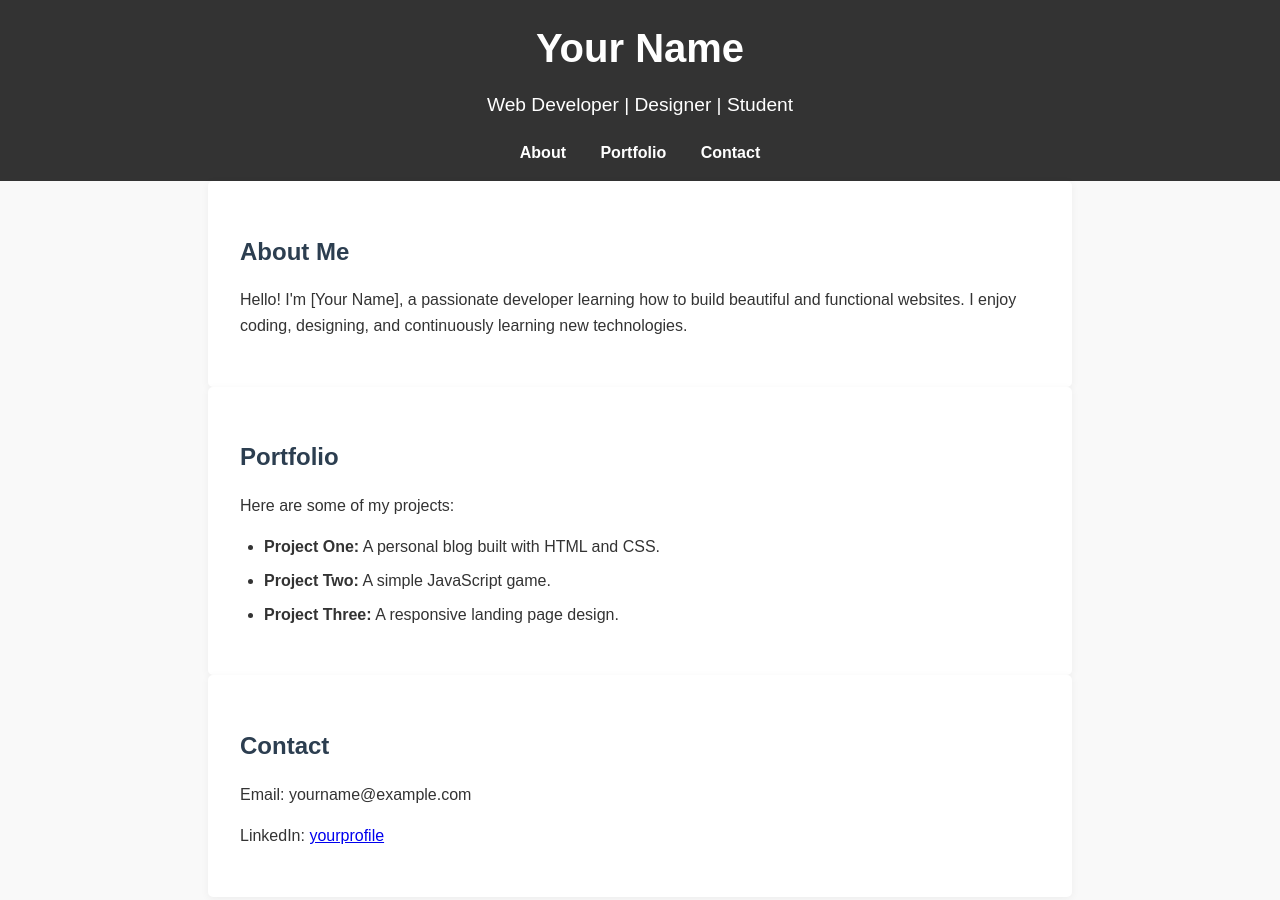
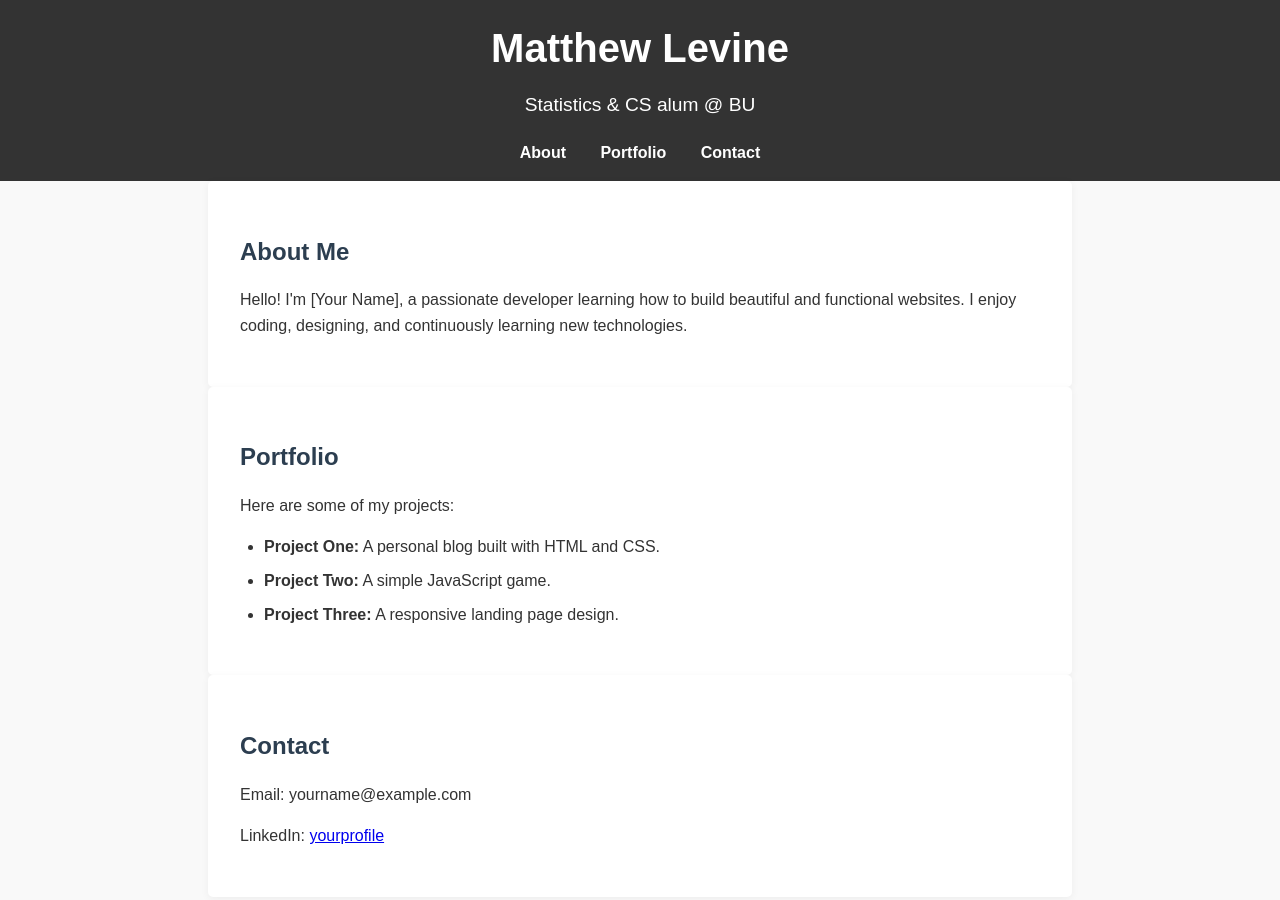
Before and after one commit to MJLevine65/mjlevine65.github.io, a plain HTML site: page index.html in a window 1280 px wide. Shown: the top 900 px of the page. Drawn offline with Linux system fonts and the light colour scheme.

Commit message:
Update index.html

```diff
--- a/index.html
+++ b/index.html
@@ -4,7 +4,7 @@
 <head>
   <meta charset="UTF-8" />
   <meta name="viewport" content="width=device-width, initial-scale=1.0" />
-  <title>Your Name - Personal Website</title>
+  <titleMatthew Levine</title>
   <style>
     body {
       font-family: Arial, sans-serif;
@@ -38,8 +38,8 @@
 <body>
 
   <header>
-    <h1>Your Name</h1>
-    <p>Web Developer | Designer | Student</p>
+    <h1>Matthew Levine</h1>
+    <p>Statistics & CS alum @ BU</p>
     <nav>
       <a href="#about">About</a>
       <a href="#portfolio">Portfolio</a>
```
